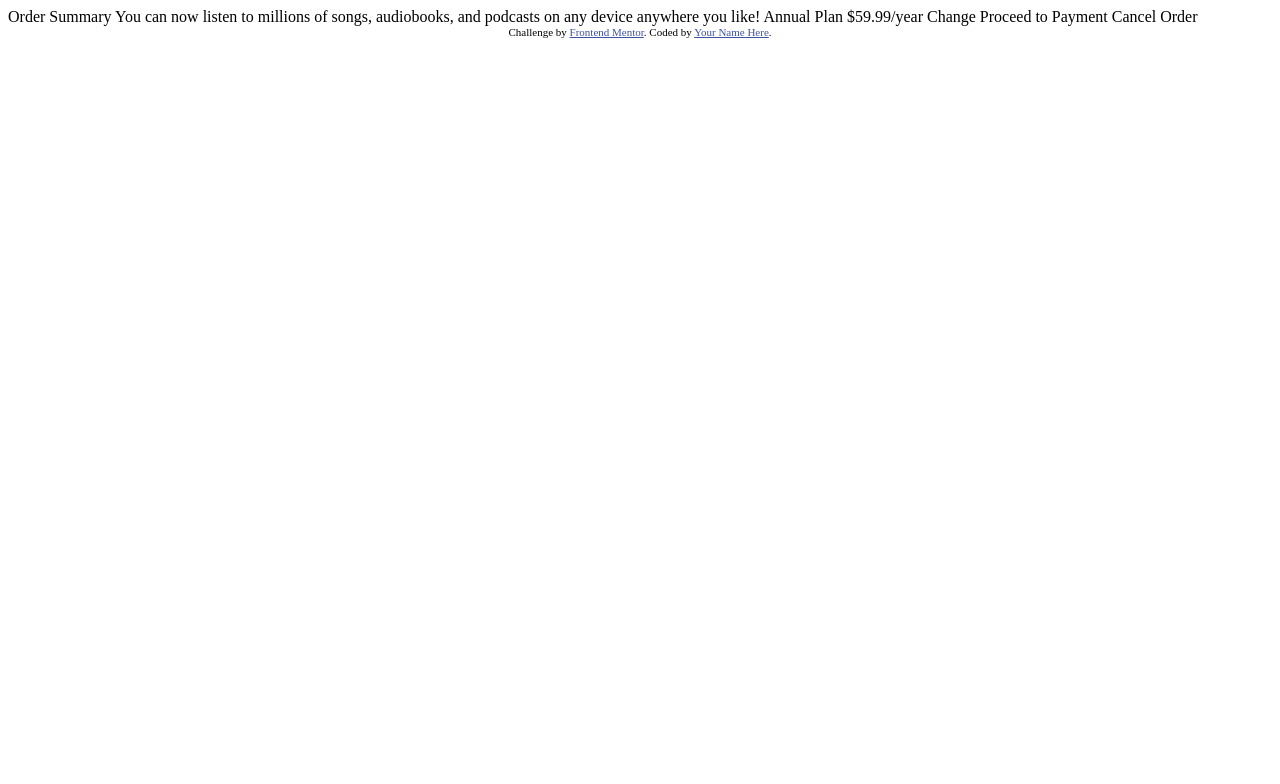
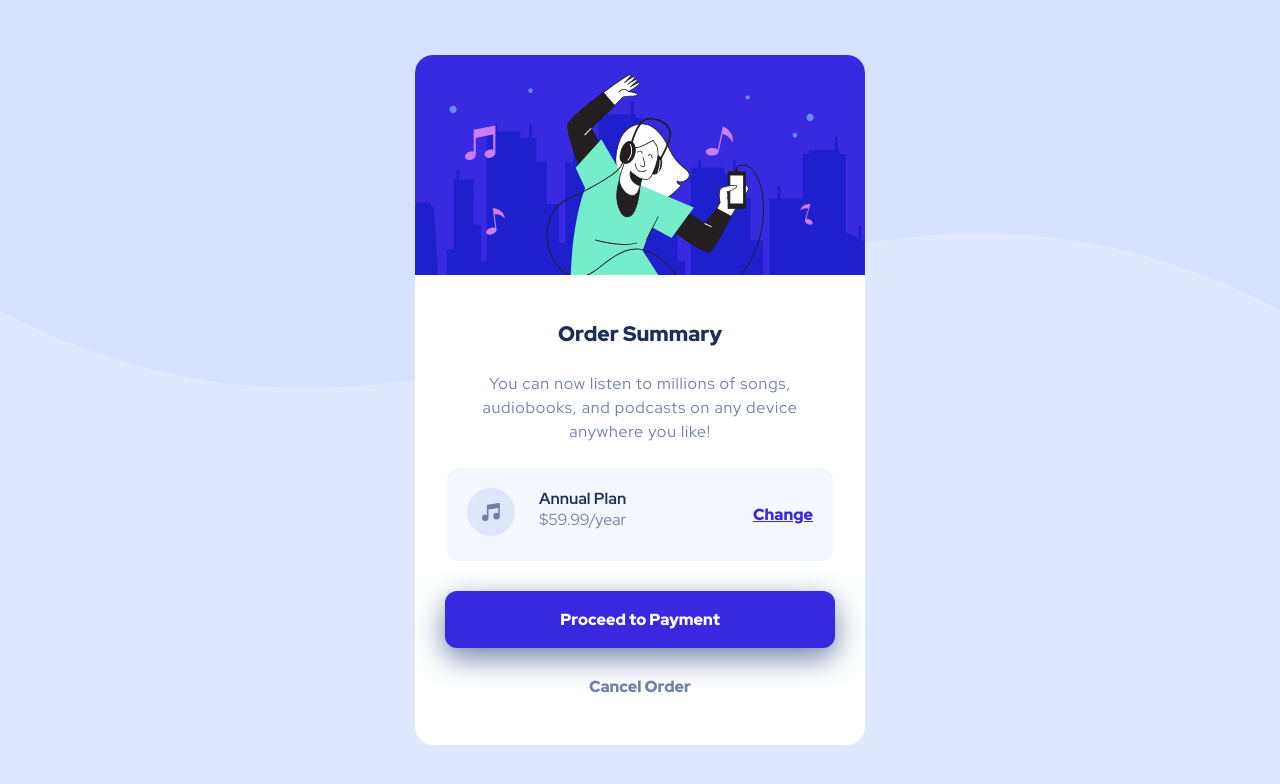
Before and after one commit to letsGetToCode/order-sumary-component, a plain HTML site: page index.html in a window 1280 px wide. Drawn offline with Linux system fonts and the light colour scheme.

Commit message:
update index.html

```diff
--- a/index.html
+++ b/index.html
@@ -4,34 +4,65 @@
   <meta charset="UTF-8">
   <meta name="viewport" content="width=device-width, initial-scale=1.0"> <!-- displays site properly based on user's device -->
 
-  <link rel="icon" type="image/png" sizes="32x32" href="./images/favicon-32x32.png">
+  <link rel="icon" type="image/png" sizes="32x32" href="./images/favicon-32x32.png" />
+
+  <link rel="stylesheet" href="style.css" />
 
   <title>Frontend Mentor | Order summary card</title>
 
-  <!-- Feel free to remove these styles or customise in your own stylesheet 👍 -->
-  <style>
-    .attribution { font-size: 11px; text-align: center; }
-    .attribution a { color: hsl(228, 45%, 44%); }
-  </style>
 </head>
-<body>
 
+  <main class="card">
+    <div class="card-head">
+      <img src="./images/illustration-hero.svg" alt="">
+    </div>
+
+    <div class="card-body">
+      <h1>
         Order Summary
+      </h1>
 
+      <p>
         You can now listen to millions of songs, audiobooks, and podcasts on any
         device anywhere you like!
+      </p>
 
-  Annual Plan
+      <div class="plan-price-wrapper">
+        <div class="lf-plan-price">
+          <div>
+            <img src="./images/icon-music.svg" alt="">
+          </div>
+
+          <div class="price">
+            <div>
+              <b>Annual Plan</b>
+            </div>
+
+            <div>
               $59.99/year
+            </div>
+          </div>
 
-  Change
+        </div>
 
+        <div class="rt-plan-price">
+          <a href="">Change</a>
+        </div>
+
+      </div>
+    </div>
+
+    <div class="cta">
+      <a href="" class="pay-btn">
         Proceed to Payment
+      </a>
+
+      <a href="" class="cancel-btn">
         Cancel Order
+      </a>
+    </div>
 
-  <div class="attribution">
-    Challenge by <a href="https://www.frontendmentor.io?ref=challenge" target="_blank">Frontend Mentor</a>.
-    Coded by <a href="#">Your Name Here</a>.
-  </div>
+  </main>
+
 </body>
 </html>
```
Lines whose indentation alone changed are shown as unchanged.
